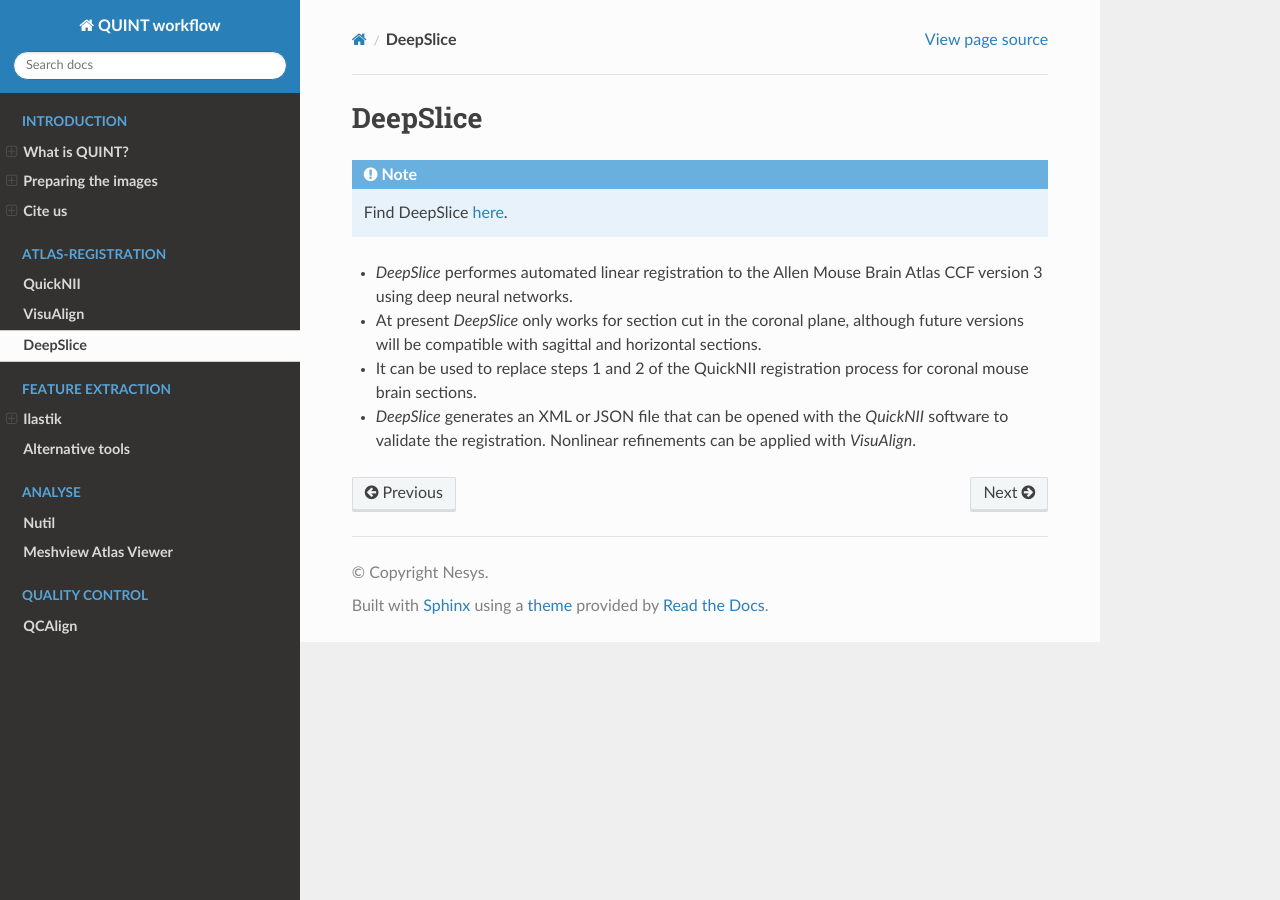
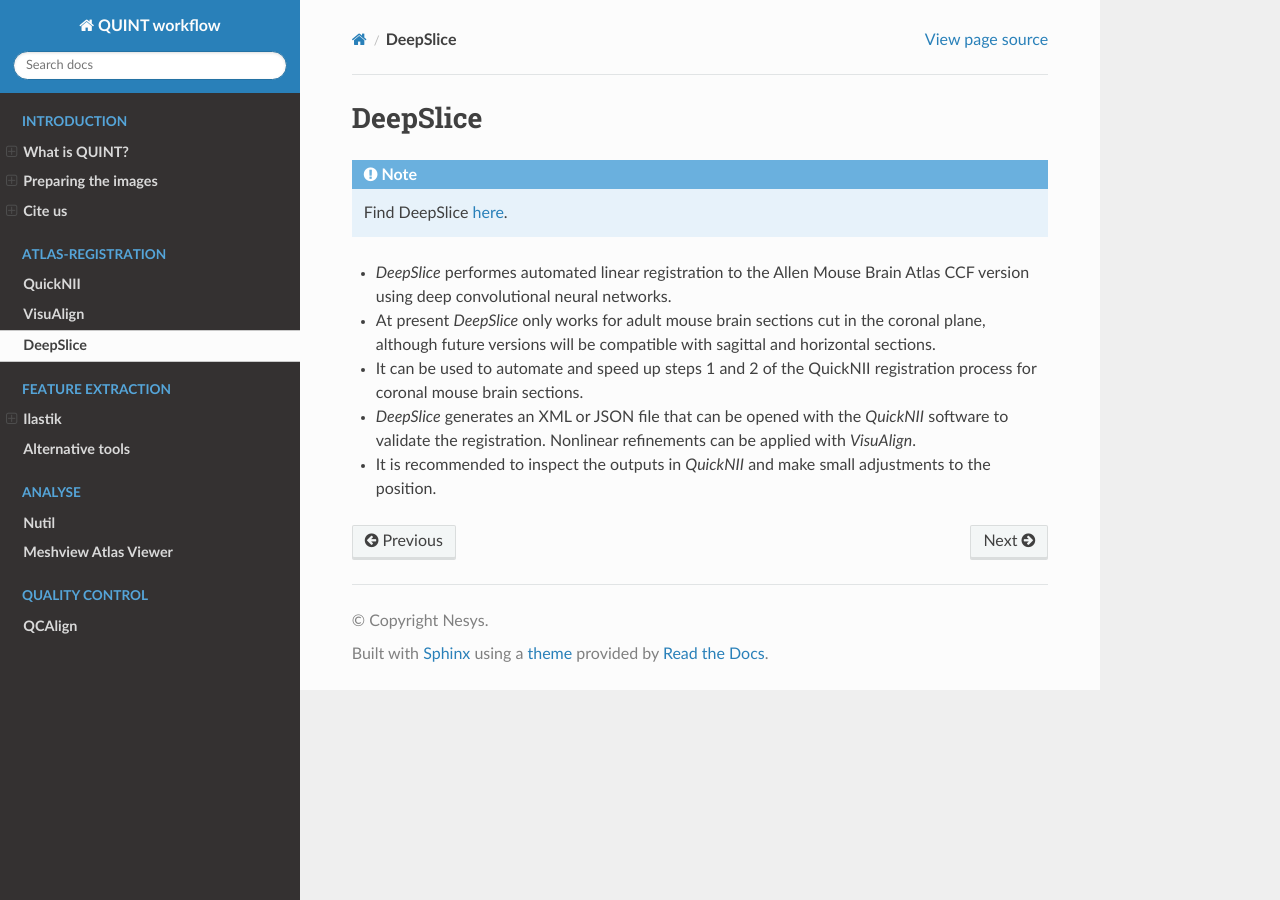
Before and after one commit to Neural-Systems-at-UIO/QUINT_workflow, a Sphinx documentation site: the page built from docs/DeepSlice.rst, in a window 1280 px wide. Built offline with Sphinx 7.4.7 and the Read the Docs theme 2.0.0, drawn with Linux system fonts in a browser that asks for light colours.

Commit message:
Added some changes to the deepslice file

```diff
--- a/docs/DeepSlice.rst
+++ b/docs/DeepSlice.rst
@@ -4,7 +4,8 @@
 .. note::
   Find DeepSlice `here <https://www.deepslice.com.au/guide>`_.
 
-* *DeepSlice* performes automated linear registration to the Allen Mouse Brain Atlas CCF version 3 using deep neural networks.
-* At present *DeepSlice* only works for section cut in the coronal plane, although future versions will be compatible with sagittal and horizontal sections.
-* It can be used to replace steps 1 and 2 of the QuickNII registration process for coronal mouse brain sections.
+* *DeepSlice* performes automated linear registration to the Allen Mouse Brain Atlas CCF version using deep convolutional neural networks.
+* At present *DeepSlice* only works for adult mouse brain sections cut in the coronal plane, although future versions will be compatible with sagittal and horizontal sections.
+* It can be used to automate and speed up steps 1 and 2 of the QuickNII registration process for coronal mouse brain sections.
 * *DeepSlice* generates an XML or JSON file that can be opened with the *QuickNII* software to validate the registration. Nonlinear refinements can be applied with *VisuAlign*.
+* It is recommended to inspect the outputs in *QuickNII* and make small adjustments to the position.
```
